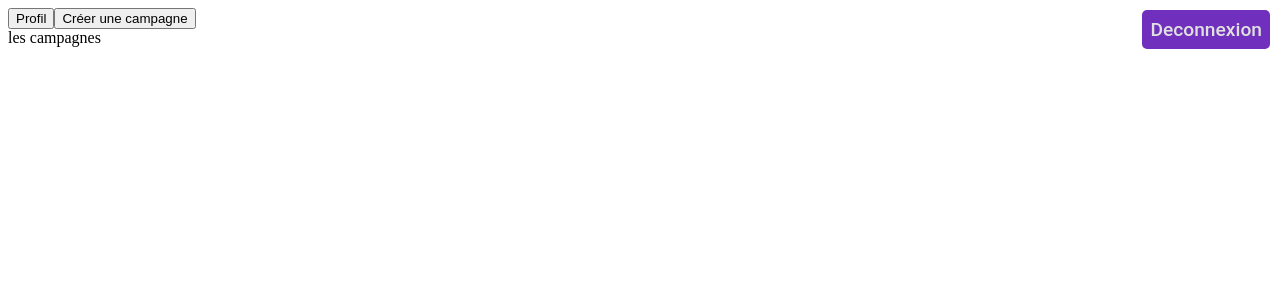
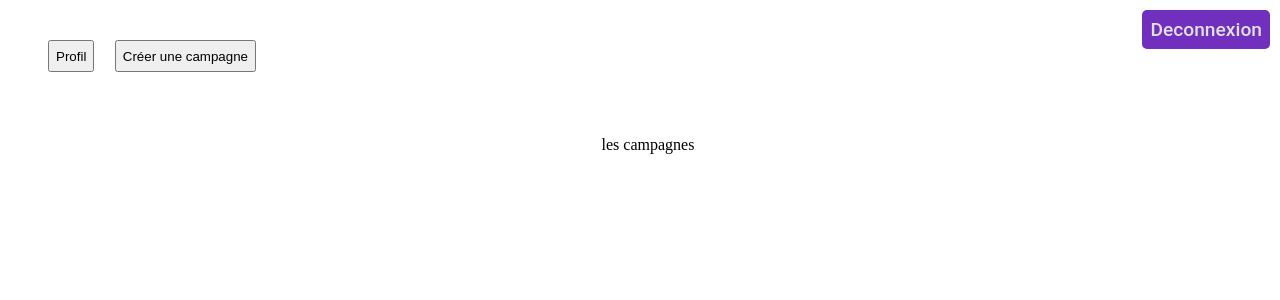
Before and after one commit to Lupitot/API_D-D_Creation_Campaign, a Vue app in the folder frontapi/: page /showCamp in a window 1280 px wide. Shown: the top 300 px of the page. Built offline with nearby package versions, Linux system fonts and the light colour scheme; no server answers; sample sign-in values are in the browser's storage.

Commit message:
ajustement pour le rafrechissement des page

```diff
--- a/frontapi/src/components/showAllCamp.vue
+++ b/frontapi/src/components/showAllCamp.vue
@@ -1,5 +1,6 @@
 <template>
-    <div v-for="camp in camps" :key="camp.id">
+
+    <div v-for="camp in camps" :key="camp.id" class="contentOneCamp">
         <div>{{camp.name_of_campagne}}</div>
         <div>{{camp.name_of_world}}</div>
         <div>{{camp.difficulty}}</div>
@@ -39,4 +40,26 @@
     };
 </script>
 
-<style></style>
+<style>
+
+.contentOneCamp {
+    border: 1px solid black;
+    margin: 10px;
+    padding: 10px;
+    width: 300px;
+    height: 300px;
+    display: flex;
+    flex-direction: column;
+    justify-content: space-between;
+}
+
+.templateShowCamp {
+    display: flex;
+    flex-direction: row;
+    flex-wrap: wrap;
+    justify-content: space-around;
+    background-color: fuchsia;
+}
+
+
+</style>
--- a/frontapi/src/page/showCamp.vue
+++ b/frontapi/src/page/showCamp.vue
@@ -1,26 +1,25 @@
 <template>
+  <div class="Page">
     <decoButton />
-
-    <button @click=redirectProfil()>
-        Profil
-    </button>
-    <button @click="redirectCreationCamp()">
-        Créer une campagne
-    </button>
-    <div>
-        les campagnes
+    <div class="ButtonPage">
+      <button @click="redirectProfil()">Profil</button>
+      <button @click="redirectCreationCamp()">Créer une campagne</button>
     </div>
-
+    <div class="contentPage">
+      <div>les campagnes</div>
+      <div class="showAllCamp">
         <showAllCamp />
+      </div>
+    </div>
+  </div>
 </template>
 
 <script>
-import showAllCamp from '@/components/showAllCamp.vue';
+import showAllCamp from "@/components/showAllCamp.vue";
 import decoButton from "@/components/decoButton.vue";
 
-
 export default {
-    name : "ShowCamp",
+  name: "ShowCamp",
   components: {
     showAllCamp,
     decoButton,
@@ -28,18 +27,59 @@ export default {
 
   methods: {
     redirectProfil() {
-            this.$router.push('/profilPage');
+      this.$router.push("/profilPage");
     },
     redirectCreationCamp() {
-            localStorage.setItem('createCamp', true),
-            this.$router.push('/creationCamp');
-        }
-    }
-}
-
+      localStorage.setItem("createCamp", true),
+        this.$router.push("/creationCamp");
+    },
+  },
+};
 </script>
 
 <style scoped>
+.Page {
+  position: fixed;
+  display: flex;
+  flex-direction: column;
+  align-items: center;
+  justify-content: space-around;
+  height: 100vh;
+  width: 100vw;
+}
 
+.ButtonPage {
+  position: absolute;
+  display: flex;
+  flex-direction: row;
+  justify-content: space-between;
+  width: 13rem;
+  height: 2rem;
+  padding: 1rem;
+  top: 1rem;
+  left: 1.5rem;
+}
 
+.contentPage {
+  position: absolute;
+  display: flex;
+  flex-direction: column;
+  align-items: center;
+  justify-content: space-around;
+  width: 90%;
+  height: 40vw;
+  top: 10%;
+  left: 5%;
+}
+
+.showAllCamp {
+  width: 90%;
+  height: 20vw;
+  overflow-y: scroll;
+  padding: 1.5rem;
+  display: flex;
+  flex-direction: row;
+  flex-wrap: wrap;
+  justify-content: space-around;
+}
 </style>
```
Lines whose indentation alone changed are shown as unchanged.
